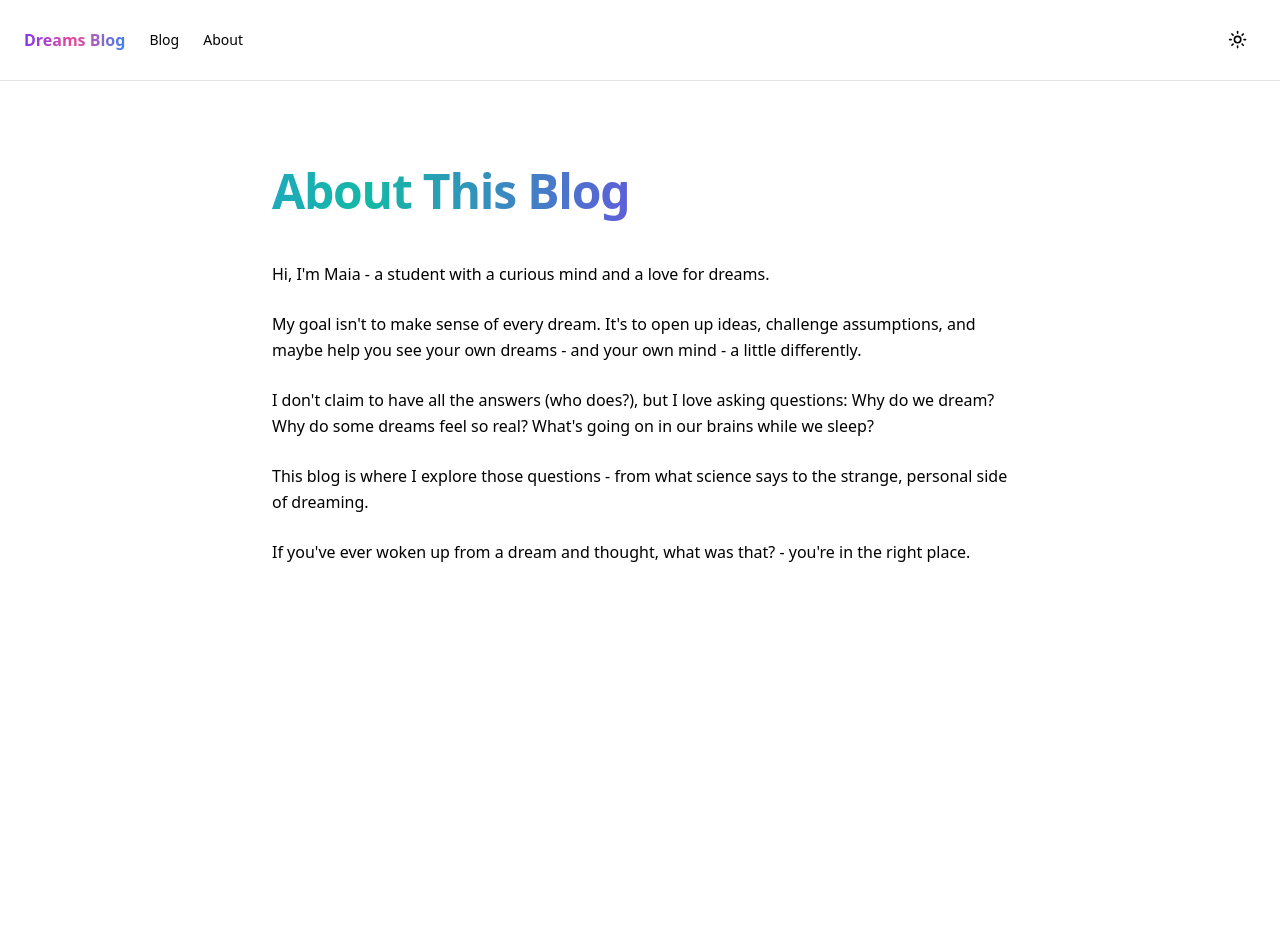
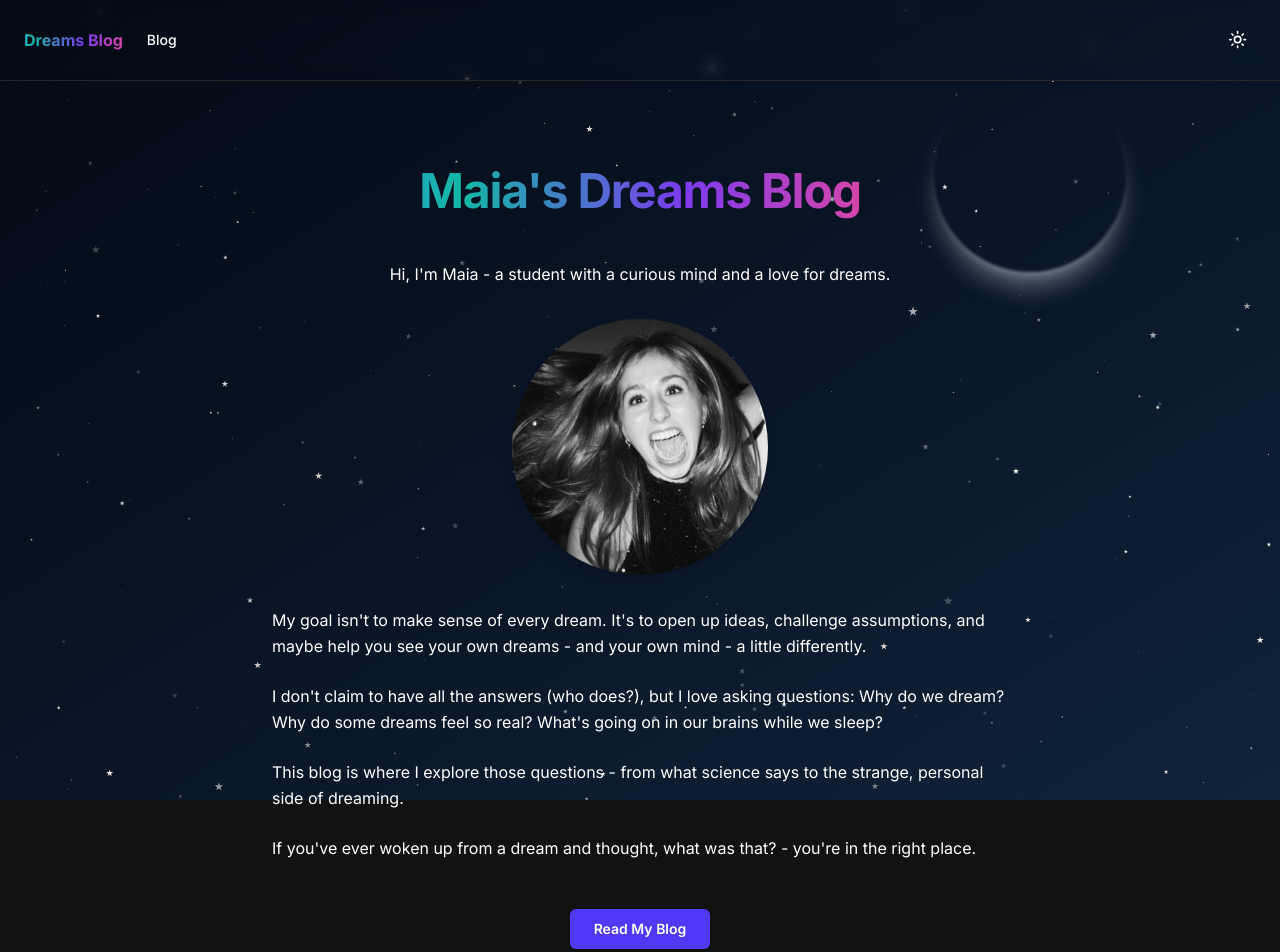
Before and after one commit to wzgatenox/blog-website, a Next.js app: page / in a window 1280 px wide. Shown: the top 952 px of the page. Before the commit the page ends 800 px from the top, so only its background shows below. Built offline with nearby package versions, Linux system fonts and the light colour scheme.

Commit message:
Refactor main page to enhance content and layout; update About page with personal details and image; modify navigation to remove About link; change default theme to dark; delete unused image file.

```diff
--- a/src/app/about/page.tsx
+++ b/src/app/about/page.tsx
@@ -1,3 +1,29 @@
+import Image from "next/image"
+
 export default function AboutPage() {
-  return <div/>
+  return (
+    <div className="container mx-auto px-4 py-12">
+      <div className="max-w-3xl mx-auto text-center">
+        <h1 className="text-4xl font-bold mb-6">About Me</h1>
+        <p className="text-lg text-muted-foreground mb-8">
+          Hi, I&apos;m Maia - a student with a curious mind and a love for dreams.
+        </p>
+        <div className="relative w-64 h-64 mx-auto mb-12 rounded-full overflow-hidden shadow-lg">
+          <Image
+            src="/maia.jpg"
+            alt="Maia profile picture"
+            fill
+            style={{ objectFit: "cover" }}
+            priority
+          />
+        </div>
+        {/* You can add more content about yourself here */}
+        <p className="text-muted-foreground">
+          This blog is a space where I explore the fascinating world of dreams,
+          blending insights from psychology, neuroscience, and personal reflection.
+          Join me as I delve into the mysteries of the sleeping mind!
+        </p>
+      </div>
+    </div>
+  )
 }
--- a/src/app/layout.tsx
+++ b/src/app/layout.tsx
@@ -23,7 +23,7 @@ export default function RootLayout({
       <body className={`${inter.className}`}>
         <ThemeProvider
           attribute="class"
-          defaultTheme="system"
+          defaultTheme="dark"
           enableSystem={true}
           disableTransitionOnChange
         >
--- a/src/app/page.tsx
+++ b/src/app/page.tsx
@@ -1,8 +1,10 @@
 import React from "react"
-import { AnimatedHeading } from "@/components/AnimatedHeading"
+import Image from "next/image"
+import Link from "next/link"
+import { Button } from "@/components/ui/button"
 
 const aboutContent = `
-About This Blog
+Maia's Dreams Blog
 
 Hi, I'm Maia - a student with a curious mind and a love for dreams.
 My goal isn't to make sense of every dream. It's to open up ideas, challenge assumptions, and maybe help you see your own dreams - and your own mind - a little differently.
@@ -14,37 +16,55 @@ This blog is where I explore those questions - from what science says to the str
 If you've ever woken up from a dream and thought, what was that? - you're in the right place.
 `
 
-export default function AboutPage() {
+export default function HomePage() {
   const lines = aboutContent.trim().split('\n')
   const mainHeading = lines[0] || "About"
-  const contentLines = lines.slice(2) // Skip main heading and the following blank line
 
   return (
-    <div className="max-w-3xl mx-auto py-12 px-4">
-      {/* Main Heading - Left Aligned */}
-      <h1 className="text-4xl md:text-5xl font-bold tracking-tight mb-10 gradient-text leading-tight">
+    <div className="max-w-3xl mx-auto py-12 px-4 flex flex-col items-center">
+      <h1 className="text-4xl md:text-5xl font-bold tracking-tight mb-10 gradient-text leading-tight text-center">
         {mainHeading}
       </h1>
 
-      <div className="prose prose-lg dark:prose-invert mx-auto space-y-6">
-        {contentLines.map((line, index) => {
-          if (line.startsWith('##')) {
-            // Render AnimatedHeading for subheadings (though none in current text)
-            const headingText = line.substring(2).trim()
-            return <AnimatedHeading key={index} text={headingText} />
-          } else if (line.trim() !== '') {
-            // Render non-empty lines as paragraphs
-            return (
-              <p key={index} className="leading-relaxed">
-                {line}
-              </p>
-            )
-          } else {
-            // Return null for empty lines
-            return null
-          }
-        })}
+      <div className="prose prose-lg dark:prose-invert w-full space-y-6">
+        <p className="leading-relaxed text-center">
+          Hi, I&apos;m Maia - a student with a curious mind and a love for dreams.
+        </p>
+
+        <div className="relative w-64 h-64 mx-auto my-8 rounded-full overflow-hidden shadow-lg not-prose">
+          <Image
+            src="/maia.jpg"
+            alt="Maia profile picture"
+            fill
+            style={{ objectFit: "cover" }}
+            priority
+          />
         </div>
+
+        <p className="leading-relaxed">
+          My goal isn&apos;t to make sense of every dream. It&apos;s to open up ideas, challenge assumptions, and maybe help you see your own dreams - and your own mind - a little differently.
+        </p>
+        <p className="leading-relaxed">
+          I don&apos;t claim to have all the answers (who does?), but I love asking questions: Why do we dream? Why do some dreams feel so real? What&apos;s going on in our brains while we sleep?
+        </p>
+        <p className="leading-relaxed">
+          This blog is where I explore those questions - from what science says to the strange, personal side of dreaming.
+        </p>
+        <p className="leading-relaxed">
+          If you&apos;ve ever woken up from a dream and thought, what was that? - you&apos;re in the right place.
+        </p>
+      </div>
+
+      <div className="mt-12">
+        <Link href="/blog/what-if-your-dreams-are-lying">
+          <Button
+            size="lg"
+            className="bg-indigo-600 hover:bg-indigo-700 text-white font-semibold py-3 px-6"
+          >
+            Read My Blog
+          </Button>
+        </Link>
+      </div>
     </div>
   )
 }
--- a/src/components/nav.tsx
+++ b/src/components/nav.tsx
@@ -4,30 +4,30 @@ import { ThemeToggle } from "@/components/theme-toggle"
 export function Nav() {
   return (
     <nav className="sticky top-0 z-50 w-full border-b bg-background/80 backdrop-blur supports-[backdrop-filter]:bg-background/60 px-6 py-4">
-      <div className="container flex h-12 items-center">
-        <div className="mr-4 hidden md:flex">
+      <div className="container flex h-12 items-center justify-between">
+        <div className="mr-4 flex items-center">
           <Link href="/" className="mr-6 flex items-center space-x-2">
-            <span className="hidden font-bold sm:inline-block gradient-text">
+            <span className="font-bold inline-block gradient-text">
               Dreams Blog
             </span>
           </Link>
           <nav className="flex items-center space-x-6 text-sm font-medium">
             <Link
-              href="/blog"
+              href="/blog/what-if-your-dreams-are-lying"
               className="transition-colors hover:text-foreground/80 text-foreground/60"
             >
               Blog
             </Link>
-            <Link
+            {/* Removed About link */}
+            {/* <Link
               href="/about"
               className="transition-colors hover:text-foreground/80 text-foreground/60"
             >
               About
-            </Link>
+            </Link> */}
           </nav>
         </div>
-        <div className="flex flex-1 items-center justify-between space-x-2 md:justify-end">
-
+        <div className="flex items-center space-x-2">
           <ThemeToggle />
         </div>
       </div>
--- a/src/components/theme-provider.tsx
+++ b/src/components/theme-provider.tsx
@@ -1,33 +1,8 @@
 "use client"
 
 import * as React from "react"
-import { useTheme } from "next-themes";
 import { ThemeProvider as NextThemesProvider } from "next-themes"
 
-interface ThemeProviderProps {
-  children: React.ReactNode
-  attribute?: "class" | "data-theme"
-  defaultTheme?: string
-  enableSystem?: boolean
-  disableTransitionOnChange?: boolean
+export function ThemeProvider({ children, ...props }: React.ComponentProps<typeof NextThemesProvider>) {
+  return <NextThemesProvider {...props}>{children}</NextThemesProvider>
 }
-
-export function ThemeProvider({ children, ...props }: ThemeProviderProps) {
-  return (
-    <NextThemesProvider
-      attribute="data-theme"
-      defaultTheme="dark"
-      enableSystem
-      {...props}
-    >
-      <Theme>{children}</Theme>
-    </NextThemesProvider>
-  )
-}
-
-function Theme({ children }: { children: React.ReactNode }) {
-    const { resolvedTheme } = useTheme();
-    return (
-        <body data-theme={resolvedTheme ?? 'dark'}>{children}</body>
-    );
-}
```
Also changed, not shown: public/maia.jpg (renamed from public/bae0b298-c907-4db0-a893-d19a9c26750d.jpeg).
